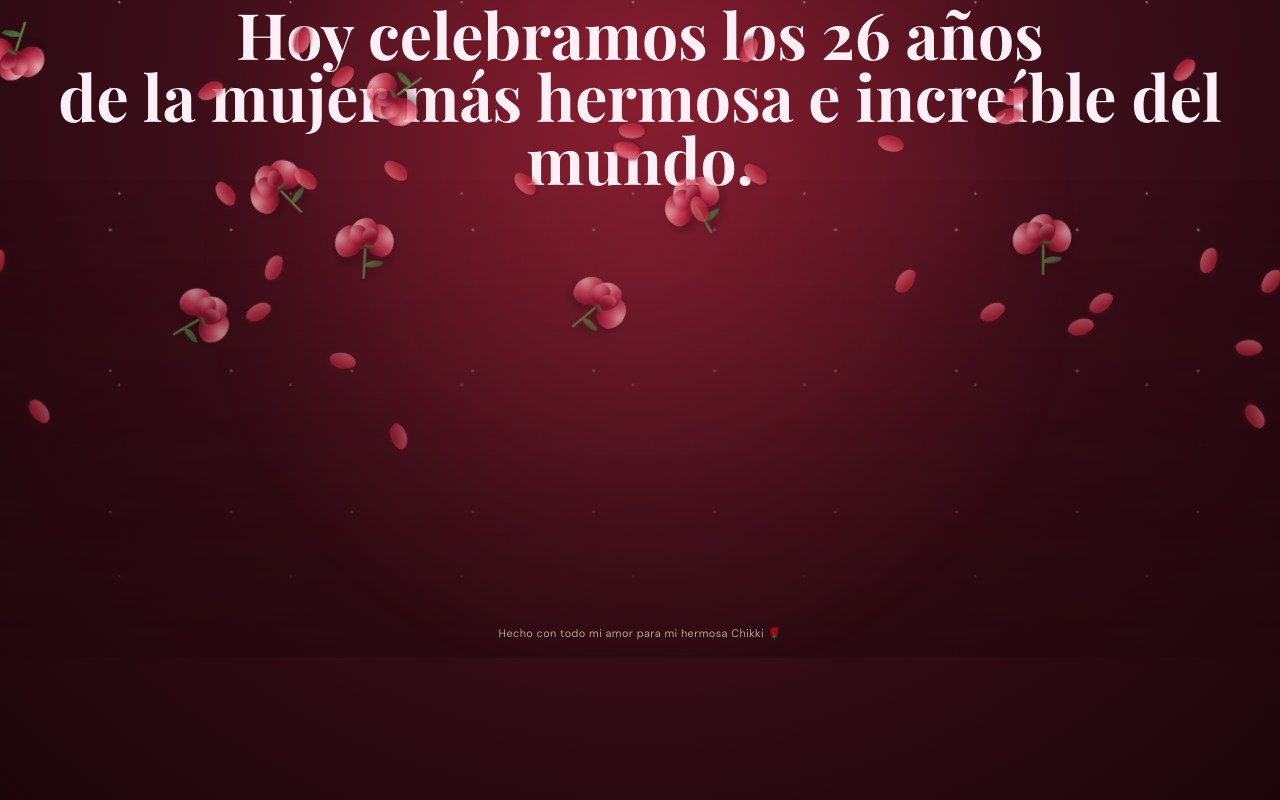
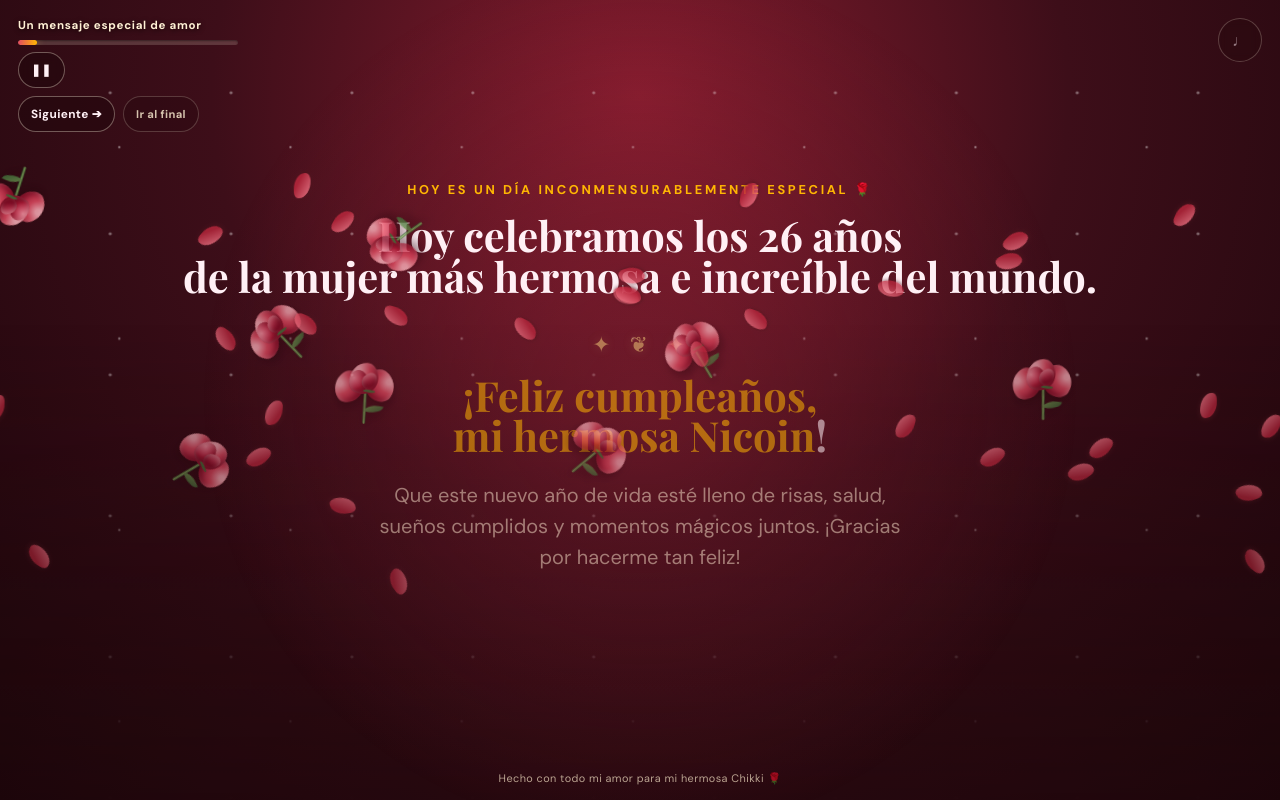
Before and after one commit to JhoJha/feliz-cumple-chikki, a plain HTML site: page index.html in a window 1280 px wide. Both pictures are taken after a click on the button "Sin sonido". Drawn offline with nearby package versions, Linux system fonts and the light colour scheme; a web font is replaced by a local one.

Commit message:
fix: escenas con scroll, textos compactos y timeline de 32s con controles visibles

```diff
--- a/index.html
+++ b/index.html
@@ -202,6 +202,6 @@
       <p id="toast" class="toast" role="status" aria-live="polite"></p>
       <p class="credit" data-copy="credit">Hecho con todo mi amor para mi hermosa Chikki 🌹</p>
     </main>
-    <script src="./script.js?v=9"></script>
+    <script src="./script.js?v=10"></script>
   </body>
 </html>
--- a/script.js
+++ b/script.js
@@ -180,24 +180,24 @@
 
   // ─── Constantes de tiempo (ms) ────────────────────────────────────────────
   // Cambiar aquí para ajustar el ritmo de la experiencia sin buscar números sueltos.
-  // La experiencia completa dura ~56 segundos hasta llegar al finale.
+  // La experiencia completa dura ~32 segundos hasta llegar al finale.
 
   var DELAYS = {
-    birthdayMessage:   2800,  // Mensaje de cumpleaños (2.8s) - HITO
-    personalMessage:  20000,  // Mensaje personal de Chango (20s) - HITO
-    stageAppear:      29000,  // Pabellón romántico (29s)
-    serenadeStart:    32000,  // La serenata empieza (32s) - HITO
-    finale:           56000,  // Escena final con confeti (56s) - HITO
+    birthdayMessage:   2500,  // Mensaje de cumpleaños (2.5s) - HITO
+    personalMessage:  11000,  // Mensaje personal de Chango (11s) - HITO
+    stageAppear:      16000,  // Pabellón romántico (16s)
+    serenadeStart:    19000,  // La serenata empieza (19s) - HITO
+    finale:           32000,  // Escena final con confeti (32s) - HITO
   };
 
   // Versión ágil para pantallas pequeñas. Conserva los mismos momentos
-  // emocionales, pero llega al final en menos de medio minuto.
+  // emocionales, pero llega al final en unos 20 segundos.
   var SHORT_DELAYS = {
-    birthdayMessage:   2800,
-    personalMessage:   9000,
-    stageAppear:      14500,
-    serenadeStart:    16400,
-    finale:           28000,
+    birthdayMessage:   2200,
+    personalMessage:   7000,
+    stageAppear:      10000,
+    serenadeStart:    12000,
+    finale:           20000,
   };
 
   // ─── Referencias DOM ──────────────────────────────────────────────────────
@@ -374,18 +374,15 @@
     if (!experienceRunning) return;
     window.clearTimeout(secondaryHintTimer);
     window.clearTimeout(secondaryHideTimer);
+    secondaryHintTimer = null;
+    secondaryHideTimer = null;
     setSecondaryControlsVisible(true);
-    secondaryHideTimer = window.setTimeout(function () {
-      setSecondaryControlsVisible(false);
-      secondaryHideTimer = null;
-    }, 4500);
   }
 
   function scheduleSecondaryControlsHint() {
-    window.clearTimeout(secondaryHintTimer);
-    secondaryHintTimer = window.setTimeout(function () {
-      showSecondaryControlsTemporarily();
-    }, 6500);
+    // Los controles Siguiente / Ir al final quedan visibles desde el inicio
+    // para que nadie sienta que la experiencia se congeló.
+    setSecondaryControlsVisible(true);
   }
 
   function showToast(message) {
@@ -479,7 +476,6 @@
     elapsedTime = activeDelays.finale;
     updateProgress(100);
     showToast(text("toastFinale"));
-    setSecondaryControlsVisible(false);
   }
 
   // ─── Escenas ──────────────────────────────────────────────────────────────
--- a/styles.css
+++ b/styles.css
@@ -155,8 +155,12 @@
   inset: 0;
   display: grid;
   place-items: center;
+  align-content: safe center;
   text-align: center;
-  padding: 32px 20px 72px;
+  padding: 24px 20px 84px;
+  overflow-y: auto;
+  overscroll-behavior: contain;
+  scrollbar-width: thin;
   opacity: 0;
   visibility: hidden;
   transform: scale(1.03);
@@ -211,7 +215,7 @@
 }
 
 h1 {
-  font-size: clamp(2.8rem, 8vw, 6.25rem);
+  font-size: clamp(2rem, 6vw, 3.8rem);
   text-shadow: 0 5px 25px #150407;
 }
 
@@ -443,9 +447,17 @@
 /* ─── Escena 2: Celebración ──────────────────────────────────────────────── */
 
 .celebration-scene {
-  align-content: center;
-  gap: 24px;
+  align-content: safe center;
+  gap: 20px;
   background: radial-gradient(circle at 50% 50%, rgba(141, 35, 54, 0.45), transparent 58%);
+}
+
+.love-cards-deck {
+  display: flex;
+  flex-direction: column;
+  align-items: center;
+  gap: 20px;
+  width: 100%;
 }
 
 .message-card {
@@ -473,7 +485,7 @@
 }
 
 .message-card h2 {
-  font-size: clamp(2rem, 5vw, 4.2rem);
+  font-size: clamp(1.6rem, 4vw, 2.6rem);
 }
 
 .rose-divider {
@@ -718,8 +730,8 @@
   align-items: center;
   justify-content: center;
   gap: 8px;
-  min-height: 100%;
-  padding: 96px 20px 72px;
+  min-height: 0;
+  padding: 64px 20px 24px;
   background: transparent;
 }
 
@@ -823,7 +835,7 @@
 }
 
 .finale-scene h2 {
-  font-size: clamp(3rem, 8vw, 6.1rem);
+  font-size: clamp(2.2rem, 6vw, 4rem);
   text-shadow: 0 5px 25px #48101a;
 }
 
@@ -1091,7 +1103,7 @@
     padding: 6px 9px;
   }
   .romantic-pavilion-scene .stage-content.romantic-stage {
-    padding: 84px 16px 96px;
+    padding: 56px 16px 24px;
   }
   .romantic-ensemble { gap: 10px; }
   .romantic-btn { padding: 12px 14px; }
```
